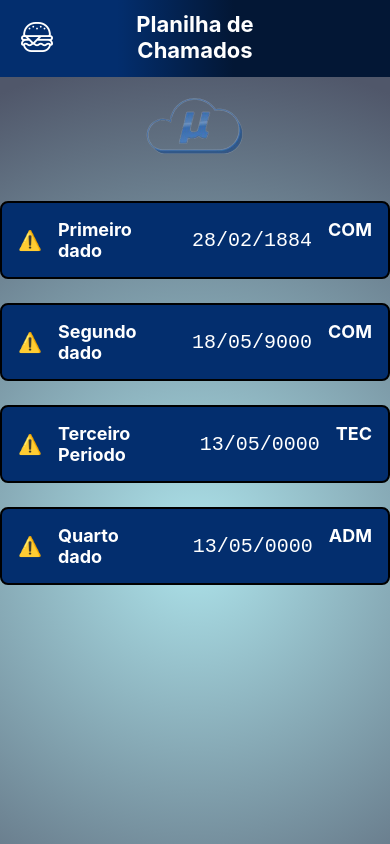
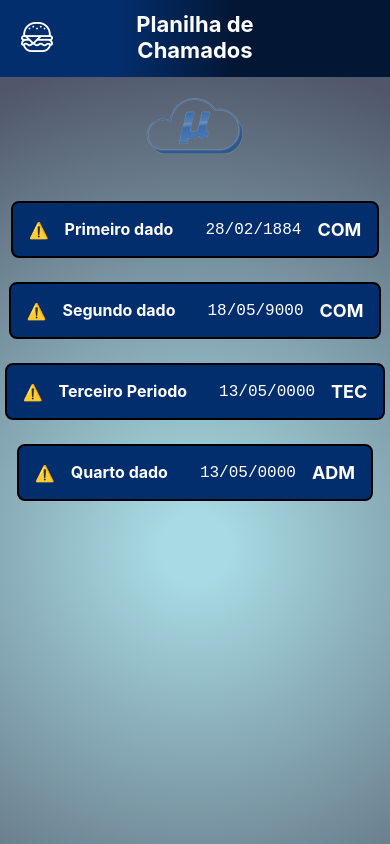
Before and after one commit to gvfirmeza/react, a React (Create React App) app in the folder react-app/: page /Chamado in a window 390 px wide. Shown: the top 844 px of the page. Built offline with nearby package versions, Linux system fonts and the light colour scheme.

Commit message:
mais um pouquin de responsividade

```diff
--- a/react-app/src/components/Cartao/style.js
+++ b/react-app/src/components/Cartao/style.js
@@ -19,6 +19,7 @@ const Container = styled.div `
 
     word-wrap: break-word;
     white-space: pre-wrap;
+
 `;
 
 const Simbolo = styled.span `
@@ -26,12 +27,24 @@ const Simbolo = styled.span `
     font-weight: bolder;
     display: flex;
     align-items: center;
+
+    @media (max-width: 480px) {
+
+        font-size: 16px;
+
+    }
 `;
 
 const Descricao = styled.span `
     font-size: 18px;
     font-weight: bolder;
     color: white;
+
+    @media (max-width: 480px) {
+
+        font-size: 16px;
+
+    }
 `;
 
 const Momento = styled.span `
@@ -42,6 +55,11 @@ const Momento = styled.span `
     padding-left: 1em;
     color: white;
 
+    @media (max-width: 480px) {
+
+        font-size: 16px;
+
+    }
 `;
 const Fundo = styled.div `
     background: rgb(167,218,226);
```
